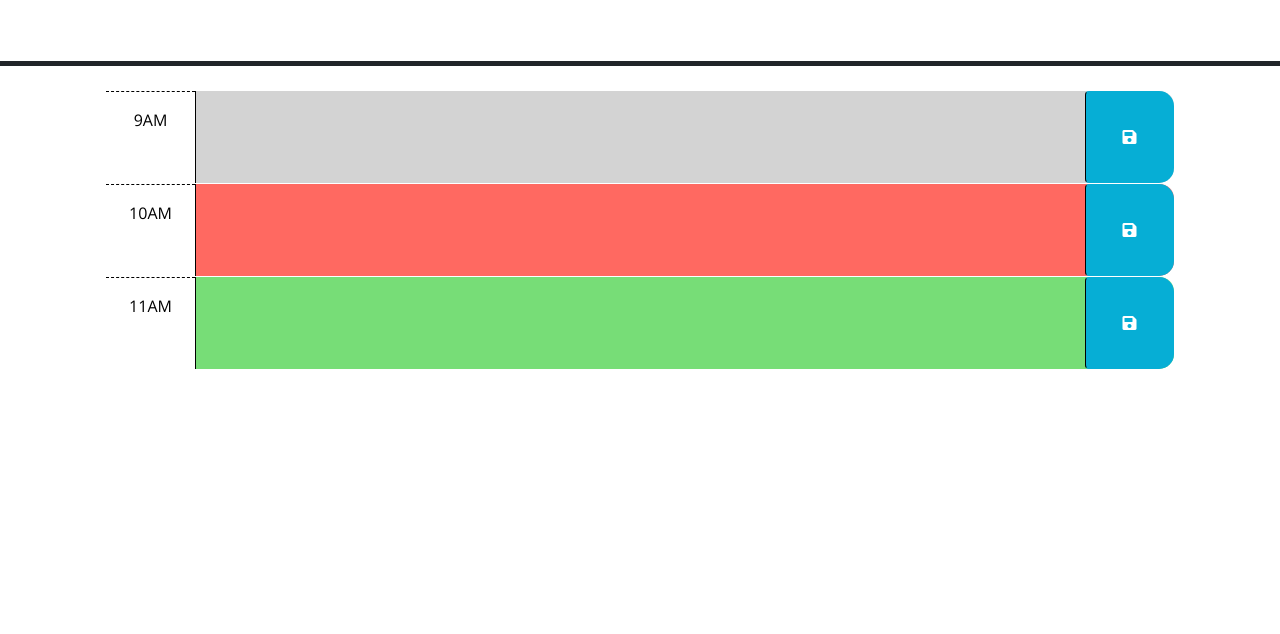
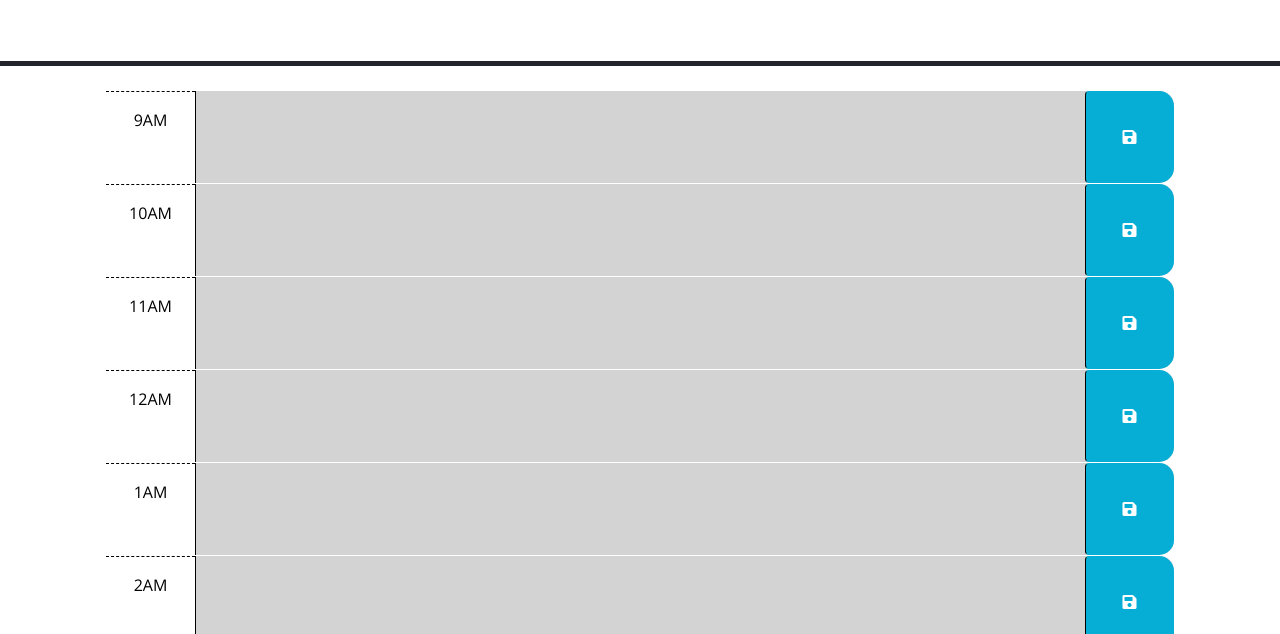
Before and after one commit to deweywatkins77/dailyplanner, a plain HTML site: page index.html in a window 1280 px wide. Shown: the part 166-800 px from the top of the page. Drawn offline with nearby package versions, Linux system fonts and the light colour scheme.

Commit message:
iterate through work hourse and create entries

```diff
--- a/assets/js/script.js
+++ b/assets/js/script.js
@@ -2,6 +2,25 @@
 // the code isn't run until the browser has finished rendering all the elements
 // in the html.
 $(function () {
+  const mainContainer = $('.container-lg')
+  const workHours = [9,10,11,12,1,2,3,4,5]
+  //build planner time entries
+  $.each(workHours, function(index,value){
+      const hourContainer = $('<div></div>')
+      hourContainer.attr({id:"hour-"+value, class:"row time-block past"})
+      const hourTime = `<div class="col-2 col-md-1 hour text-center py-3 id=timeEntry-`+value+`">`+value+`AM</div>`
+      const textArea = `<textarea class="col-8 col-md-10 description" rows="3" id="textarea-`+value+`"> </textarea>`
+      const saveButton = `<button class="btn saveBtn col-2 col-md-1" aria-label="save">
+                            <i class="fas fa-save" aria-hidden="true" id="button-`+value+`"></i>
+                          </button>`
+      hourContainer.append(hourTime)
+      hourContainer.append(textArea)
+      hourContainer.append(saveButton)
+      mainContainer.append(hourContainer)
+    })
+
+
+
     // TODO: Add a listener for click events on the save button. This code should
     // use the id in the containing time-block as a key to save the user input in
     // local storage. HINT: What does `this` reference in the click listener
--- a/index.html
+++ b/index.html
@@ -29,43 +29,6 @@
       <p id="currentDay" class="lead"></p>
     </header>
     <div class="container-lg px-5">
-      <!-- Use class for "past", "present", and "future" to apply styles to the
-        time-block divs accordingly. The javascript will need to do this by
-        adding/removing these classes on each div by comparing the hour in the
-        id to the current hour. The html provided below is meant to be an example
-        demonstrating how the css provided can be leveraged to create the
-        desired layout and colors. The html below should be removed or updated
-        in the finished product. Remember to delete this comment once the
-        code is implemented.
-        -->
-
-      <!-- Example of a past time block. The "past" class adds a gray background color. -->
-      <div id="hour-9" class="row time-block past">
-        <div class="col-2 col-md-1 hour text-center py-3">9AM</div>
-        <textarea class="col-8 col-md-10 description" rows="3"> </textarea>
-        <button class="btn saveBtn col-2 col-md-1" aria-label="save">
-          <i class="fas fa-save" aria-hidden="true"></i>
-        </button>
-      </div>
-
-      <!-- Example of a a present time block. The "present" class adds a red background color. -->
-      <div id="hour-10" class="row time-block present">
-        <div class="col-2 col-md-1 hour text-center py-3">10AM</div>
-        <textarea class="col-8 col-md-10 description" rows="3"> </textarea>
-        <button class="btn saveBtn col-2 col-md-1" aria-label="save">
-          <i class="fas fa-save" aria-hidden="true"></i>
-        </button>
-      </div>
-
-      <!-- Example of a future time block. The "future" class adds a green background color. -->
-      <div id="hour-11" class="row time-block future">
-        <div class="col-2 col-md-1 hour text-center py-3">11AM</div>
-        <textarea class="col-8 col-md-10 description" rows="3"> </textarea>
-        <button class="btn saveBtn col-2 col-md-1" aria-label="save">
-          <i class="fas fa-save" aria-hidden="true"></i>
-        </button>
-      </div>
-
     <script src="https://code.jquery.com/jquery-3.4.1.min.js"></script>
     <script
       src="https://cdn.jsdelivr.net/npm/dayjs@1.11.3/dayjs.min.js"
```
